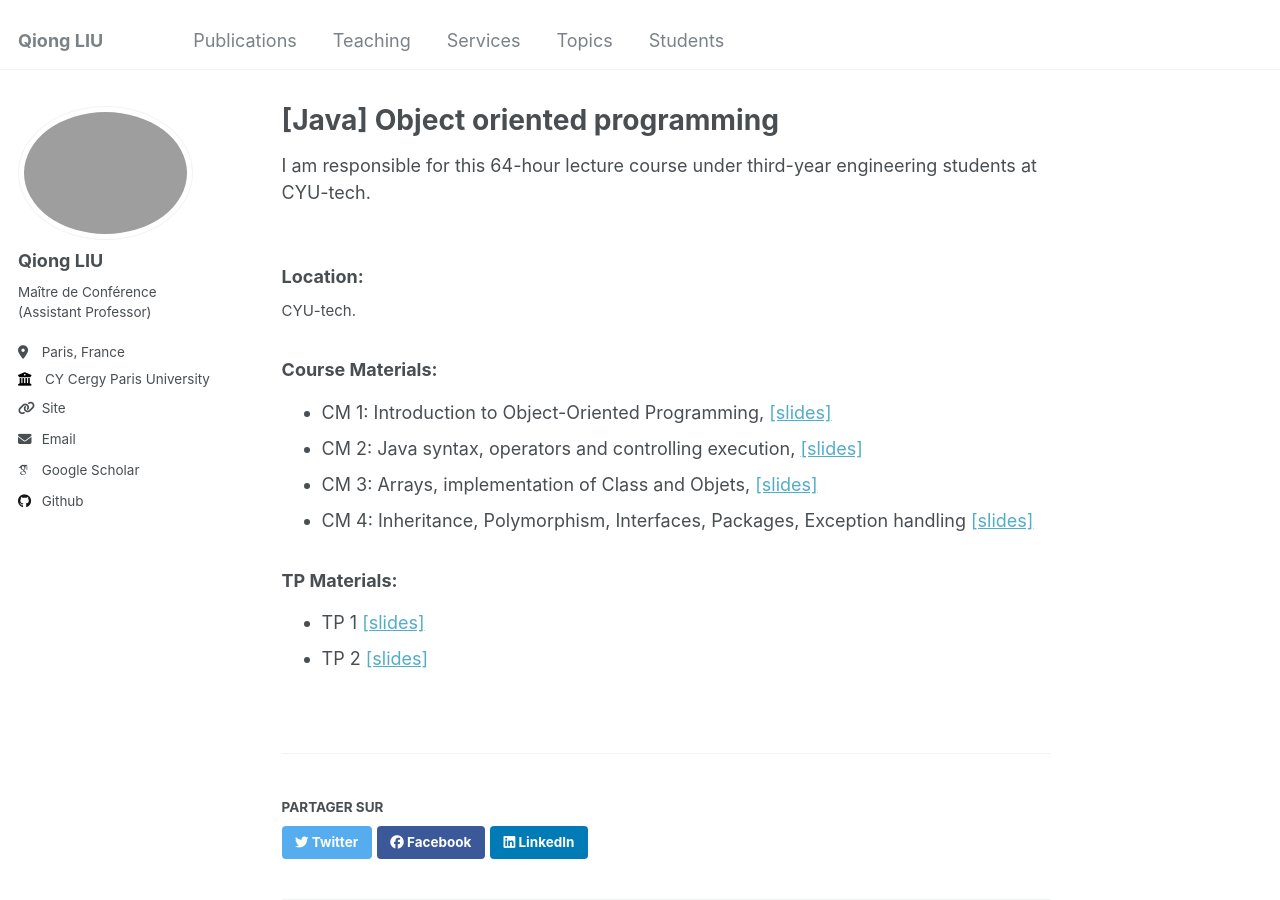
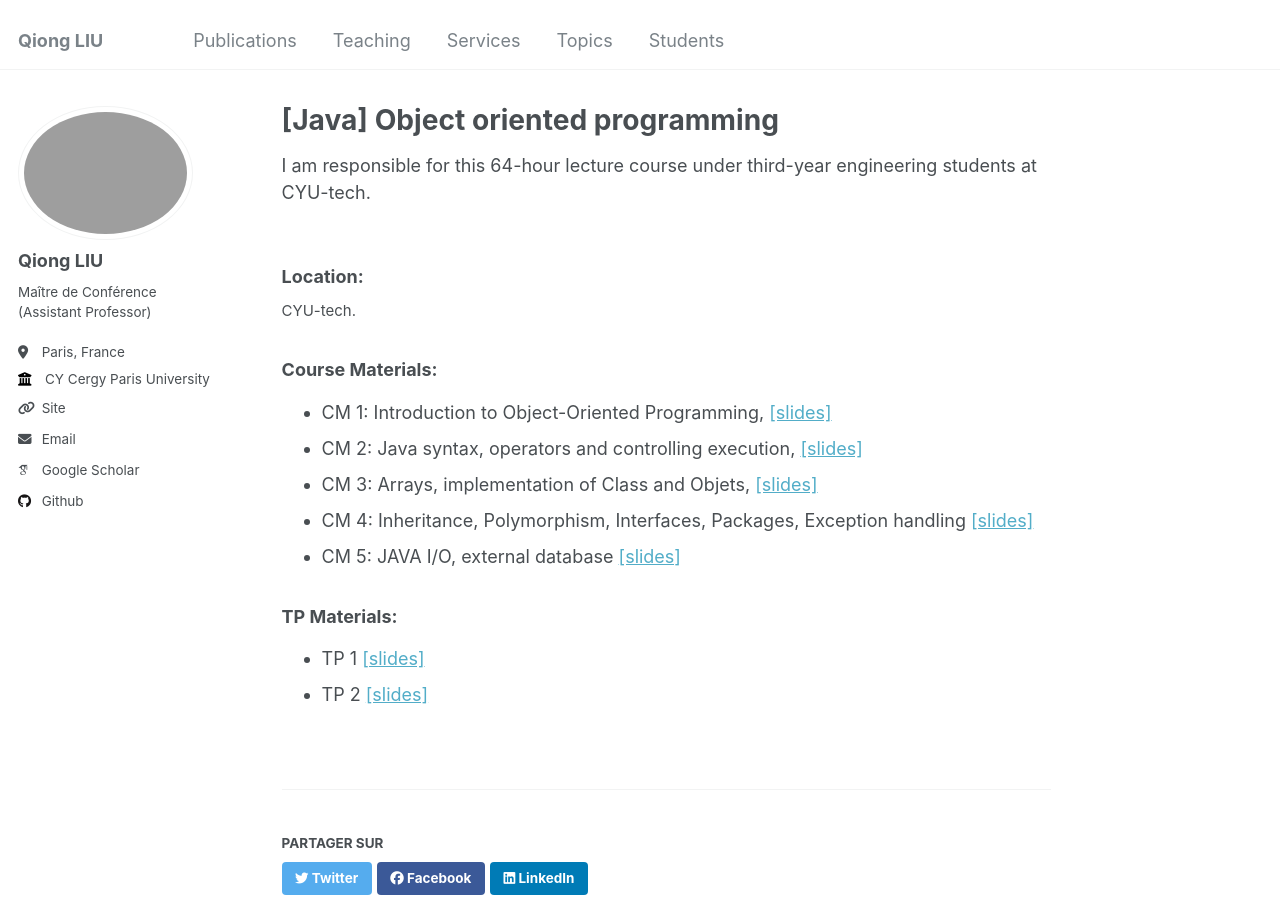
Before and after one commit to evesiphus/evesiphus.github.io, a Jekyll site: the page built from _teaching/2024-fall-java.md, in a window 1280 px wide and 900 px high. Built offline with Jekyll 4.4.1, drawn with Linux system fonts in a browser that asks for light colours; some web fonts are replaced.

Commit message:
Update 2024-fall-java.md

```diff
--- a/_teaching/2024-fall-java.md
+++ b/_teaching/2024-fall-java.md
@@ -19,6 +19,7 @@ hours: "64h (CM+TP)"
 - CM 2: Java syntax, operators and controlling execution, [[slides]](https://evesiphus.github.io/assets/teaching/java/Java_cm2.pdf)
 - CM 3: Arrays, implementation of Class and Objets,  [[slides]](https://evesiphus.github.io/assets/teaching/java/Java_cm3.pdf)
 - CM 4: Inheritance, Polymorphism, Interfaces, Packages, Exception handling  [[slides]](https://evesiphus.github.io/assets/teaching/java/Java_cm4.pdf)
+- CM 5: JAVA I/O, external database  [[slides]](https://evesiphus.github.io/assets/teaching/java/Java_cm5.pdf)
 
 ### TP Materials:
 - TP 1 [[slides]](https://evesiphus.github.io/assets/teaching/java/Java_TP1.pdf)
```
